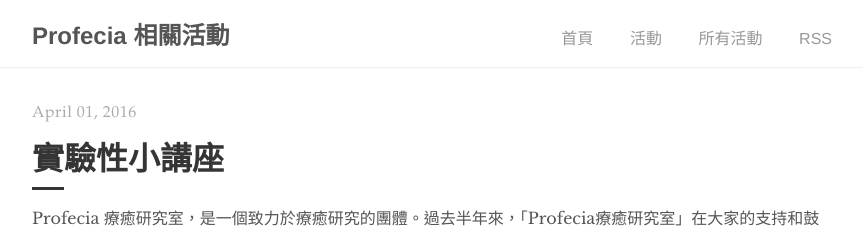
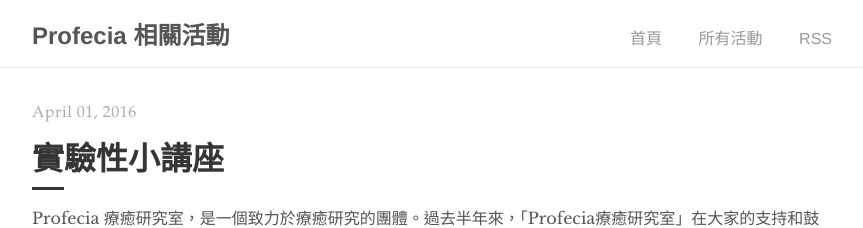
Before and after one commit to felix125/events, a Jekyll site: the page built from index.html, in a window 1280 px wide. Shown: the top 228 px of the page, without its empty margins (208-1071 px from the left). Built offline with Jekyll 4.4.1, drawn with Linux system fonts in a browser that asks for light colours; the list of posts is cut into pages by our own code.

```diff
--- a/_layouts/default.html
+++ b/_layouts/default.html
@@ -11,7 +11,7 @@
         </a>
         <ul>
             <li><a href="{{ '/' |prepend: site.url }}">首頁</a></li>
-            <li><a href="{{ '/' |prepend: site.baseurl }}">活動</a></li>
+            <!-- <li><a href="{{ '/' |prepend: site.baseurl }}">活動</a></li> -->
             <li><a href="{{ '/tags/tag.html' | prepend: site.baseurl }}">所有活動</a></li>
             <!-- <li><a href="{{ '/about' | prepend: site.baseurl }}">關於</a></li> -->
             <li><a href="{{ '/feed.xml' }}">RSS</a></li>
```
